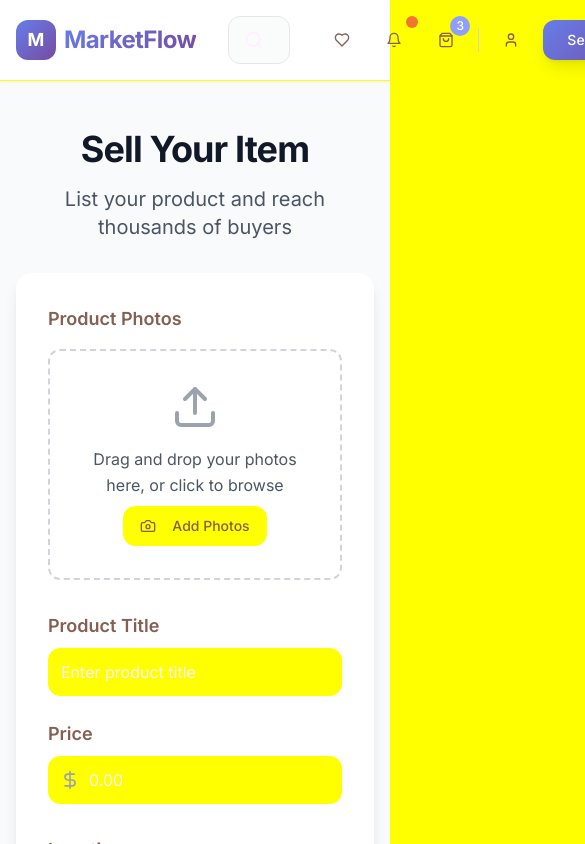
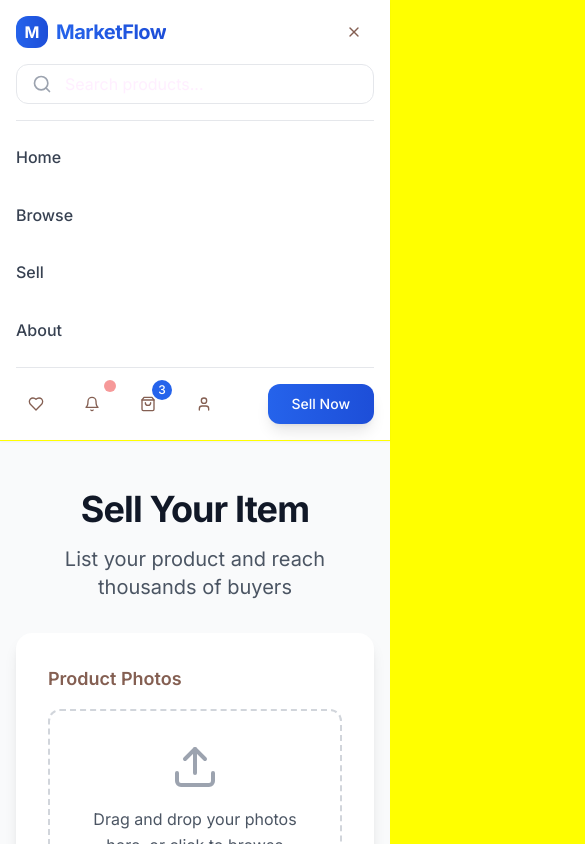
Before and after one commit to OnyekwereMichael/market-flow, a React (Vite) app: page /sell in a window 390 px wide. Both pictures are taken after a click on the button 342 px from the left and 40 px from the top of the page. Shown: the top 844 px of the page, 585 px wide, since content can reach past the window. Built offline with nearby package versions, Linux system fonts and the light colour scheme.

Commit message:
Fix: UI and responsiveness improvements
- Updated input field colors to blue.
- Implemented responsive design for all screen sizes.
- Added a toggle button to the navbar.
- Added margin-left to the home link in the navbar.

```diff
--- a/src/components/Categories.tsx
+++ b/src/components/Categories.tsx
@@ -18,20 +18,20 @@ const Categories = () => {
 
   return (
     <div className="bg-white border-b border-gray-100">
-      <div className="container mx-auto px-4 py-6">
-        <div className="flex items-center space-x-6 overflow-x-auto scrollbar-hide">
+      <div className="container mx-auto px-4 py-4 md:py-6">
+        <div className="flex items-center space-x-4 md:space-x-6 overflow-x-auto scrollbar-hide pb-2">
           {categories.map((category) => {
             const IconComponent = category.icon;
             return (
               <Link
                 key={category.name}
                 to={category.link}
-                className="flex flex-col items-center space-y-3 min-w-fit cursor-pointer group transition-all duration-200 hover:scale-105"
+                className="flex flex-col items-center space-y-2 md:space-y-3 min-w-fit cursor-pointer group transition-all duration-200 hover:scale-105"
               >
-                <div className={`p-4 rounded-2xl ${category.color} group-hover:shadow-lg transition-all duration-200`}>
-                  <IconComponent className="h-6 w-6" />
+                <div className={`p-3 md:p-4 rounded-2xl ${category.color} group-hover:shadow-lg transition-all duration-200`}>
+                  <IconComponent className="h-5 w-5 md:h-6 md:w-6" />
                 </div>
-                <span className="text-sm font-medium text-gray-700 group-hover:text-primary transition-colors whitespace-nowrap">
+                <span className="text-xs md:text-sm font-medium text-gray-700 group-hover:text-blue-600 transition-colors whitespace-nowrap">
                   {category.name}
                 </span>
               </Link>
--- a/src/components/Header.tsx
+++ b/src/components/Header.tsx
@@ -1,53 +1,60 @@
 
-import { Search, Heart, User, ShoppingBag, Bell, Menu } from 'lucide-react';
+import { Search, Heart, User, ShoppingBag, Bell, Menu, X } from 'lucide-react';
 import { Button } from '@/components/ui/button';
 import { Input } from '@/components/ui/input';
 import { Link } from 'react-router-dom';
+import { useState } from 'react';
 
 const Header = () => {
+  const [isMenuOpen, setIsMenuOpen] = useState(false);
+
+  const toggleMenu = () => {
+    setIsMenuOpen(!isMenuOpen);
+  };
+
   return (
     <header className="sticky top-0 z-50 w-full border-b bg-white/95 backdrop-blur-lg shadow-sm">
       <div className="container mx-auto px-4">
-        <div className="flex h-20 items-center justify-between">
+        <div className="flex h-16 md:h-20 items-center justify-between">
           {/* Logo */}
           <div className="flex items-center space-x-4">
             <Link to="/" className="flex items-center space-x-2">
-              <div className="w-10 h-10 rounded-xl gradient-brand flex items-center justify-center">
-                <span className="text-white font-bold text-lg">M</span>
+              <div className="w-8 h-8 md:w-10 md:h-10 rounded-xl bg-gradient-to-r from-blue-600 to-blue-700 flex items-center justify-center">
+                <span className="text-white font-bold text-base md:text-lg">M</span>
               </div>
-              <h1 className="text-2xl font-bold text-gradient tracking-tight">MarketFlow</h1>
+              <h1 className="text-xl md:text-2xl font-bold bg-gradient-to-r from-blue-600 to-blue-700 bg-clip-text text-transparent tracking-tight">MarketFlow</h1>
             </Link>
           </div>
 
-          {/* Navigation */}
-          <nav className="hidden md:flex items-center space-x-8">
-            <Link to="/" className="text-gray-700 hover:text-primary font-medium transition-colors">
+          {/* Desktop Navigation */}
+          <nav className="hidden lg:flex items-center space-x-8 ml-8">
+            <Link to="/" className="text-gray-700 hover:text-blue-600 font-medium transition-colors">
               Home
             </Link>
-            <Link to="/marketplace" className="text-gray-700 hover:text-primary font-medium transition-colors">
+            <Link to="/marketplace" className="text-gray-700 hover:text-blue-600 font-medium transition-colors">
               Browse
             </Link>
-            <Link to="/sell" className="text-gray-700 hover:text-primary font-medium transition-colors">
+            <Link to="/sell" className="text-gray-700 hover:text-blue-600 font-medium transition-colors">
               Sell
             </Link>
-            <Link to="/about" className="text-gray-700 hover:text-primary font-medium transition-colors">
+            <Link to="/about" className="text-gray-700 hover:text-blue-600 font-medium transition-colors">
               About
             </Link>
           </nav>
 
-          {/* Search Bar */}
-          <div className="flex-1 max-w-xl mx-8">
-            <div className="relative">
-              <Search className="absolute left-4 top-1/2 h-5 w-5 -translate-y-1/2 text-muted-foreground" />
+          {/* Search Bar - Hidden on mobile */}
+          <div className="hidden md:flex flex-1 max-w-xl mx-4 lg:mx-8">
+            <div className="relative w-full">
+              <Search className="absolute left-4 top-1/2 h-5 w-5 -translate-y-1/2 text-gray-400" />
               <Input
                 placeholder="Search products, brands, categories..."
-                className="pl-12 h-12 bg-gray-50/80 border-gray-200 rounded-xl focus-visible:ring-2 focus-visible:ring-primary/20 focus-visible:border-primary transition-all"
+                className="pl-12 h-10 md:h-12 bg-white border-gray-200 rounded-xl focus:ring-2 focus:ring-blue-500 focus:border-blue-500 transition-all"
               />
             </div>
           </div>
 
-          {/* Actions */}
-          <div className="flex items-center space-x-3">
+          {/* Desktop Actions */}
+          <div className="hidden md:flex items-center space-x-2 lg:space-x-3">
             <Button variant="ghost" size="icon" className="relative hover:bg-gray-100 rounded-xl">
               <Heart className="h-5 w-5" />
             </Button>
@@ -57,7 +64,7 @@ const Header = () => {
             </Button>
             <Button variant="ghost" size="icon" className="relative hover:bg-gray-100 rounded-xl">
               <ShoppingBag className="h-5 w-5" />
-              <span className="absolute -top-1 -right-1 h-5 w-5 bg-primary text-xs text-white rounded-full flex items-center justify-center font-medium">3</span>
+              <span className="absolute -top-1 -right-1 h-5 w-5 bg-blue-600 text-xs text-white rounded-full flex items-center justify-center font-medium">3</span>
             </Button>
             <div className="w-px h-6 bg-gray-300 mx-3"></div>
             <Link to="/profile">
@@ -66,15 +73,97 @@ const Header = () => {
               </Button>
             </Link>
             <Link to="/sell">
-              <Button className="gradient-brand text-white hover:opacity-90 transition-all duration-200 rounded-xl px-6 shadow-lg hover:shadow-xl">
+              <Button className="bg-gradient-to-r from-blue-600 to-blue-700 text-white hover:from-blue-700 hover:to-blue-800 transition-all duration-200 rounded-xl px-4 lg:px-6 shadow-lg hover:shadow-xl">
                 Sell Now
               </Button>
             </Link>
-            <Button variant="ghost" size="icon" className="md:hidden">
-              <Menu className="h-5 w-5" />
-            </Button>
+          </div>
+
+          {/* Mobile Menu Toggle */}
+          <Button
+            variant="ghost"
+            size="icon"
+            className="md:hidden"
+            onClick={toggleMenu}
+          >
+            {isMenuOpen ? <X className="h-5 w-5" /> : <Menu className="h-5 w-5" />}
+          </Button>
+        </div>
+
+        {/* Mobile Search - Always visible on mobile */}
+        <div className="md:hidden pb-4">
+          <div className="relative">
+            <Search className="absolute left-4 top-1/2 h-5 w-5 -translate-y-1/2 text-gray-400" />
+            <Input
+              placeholder="Search products..."
+              className="pl-12 h-10 bg-white border-gray-200 rounded-xl focus:ring-2 focus:ring-blue-500 focus:border-blue-500 transition-all"
+            />
           </div>
         </div>
+
+        {/* Mobile Navigation Menu */}
+        {isMenuOpen && (
+          <div className="md:hidden border-t border-gray-200 pt-4 pb-4 space-y-4">
+            <div className="flex flex-col space-y-4">
+              <Link
+                to="/"
+                className="text-gray-700 hover:text-blue-600 font-medium transition-colors py-2"
+                onClick={() => setIsMenuOpen(false)}
+              >
+                Home
+              </Link>
+              <Link
+                to="/marketplace"
+                className="text-gray-700 hover:text-blue-600 font-medium transition-colors py-2"
+                onClick={() => setIsMenuOpen(false)}
+              >
+                Browse
+              </Link>
+              <Link
+                to="/sell"
+                className="text-gray-700 hover:text-blue-600 font-medium transition-colors py-2"
+                onClick={() => setIsMenuOpen(false)}
+              >
+                Sell
+              </Link>
+              <Link
+                to="/about"
+                className="text-gray-700 hover:text-blue-600 font-medium transition-colors py-2"
+                onClick={() => setIsMenuOpen(false)}
+              >
+                About
+              </Link>
+              <div className="flex items-center justify-between pt-4 border-t border-gray-200">
+                <div className="flex items-center space-x-4">
+                  <Button variant="ghost" size="icon" className="relative hover:bg-gray-100 rounded-xl">
+                    <Heart className="h-5 w-5" />
+                  </Button>
+                  <Button variant="ghost" size="icon" className="relative hover:bg-gray-100 rounded-xl">
+                    <Bell className="h-5 w-5" />
+                    <span className="absolute -top-1 -right-1 h-3 w-3 bg-red-500 rounded-full animate-pulse"></span>
+                  </Button>
+                  <Button variant="ghost" size="icon" className="relative hover:bg-gray-100 rounded-xl">
+                    <ShoppingBag className="h-5 w-5" />
+                    <span className="absolute -top-1 -right-1 h-5 w-5 bg-blue-600 text-xs text-white rounded-full flex items-center justify-center font-medium">3</span>
+                  </Button>
+                  <Link to="/profile">
+                    <Button variant="ghost" size="icon" className="hover:bg-gray-100 rounded-xl">
+                      <User className="h-5 w-5" />
+                    </Button>
+                  </Link>
+                </div>
+                <Link to="/sell">
+                  <Button
+                    className="bg-gradient-to-r from-blue-600 to-blue-700 text-white hover:from-blue-700 hover:to-blue-800 transition-all duration-200 rounded-xl px-6 shadow-lg hover:shadow-xl"
+                    onClick={() => setIsMenuOpen(false)}
+                  >
+                    Sell Now
+                  </Button>
+                </Link>
+              </div>
+            </div>
+          </div>
+        )}
       </div>
     </header>
   );
--- a/src/index.css
+++ b/src/index.css
@@ -16,7 +16,7 @@
     --popover: 255 255 255;
     --popover-foreground: 15 23 42;
 
-    --primary: 59 130 246;
+    --primary: 37 99 235;
     --primary-foreground: 248 250 252;
 
     --secondary: 241 245 249;
@@ -33,18 +33,18 @@
 
     --border: 226 232 240;
     --input: 226 232 240;
-    --ring: 59 130 246;
+    --ring: 37 99 235;
 
     --radius: 0.75rem;
 
     --sidebar-background: 255 255 255;
     --sidebar-foreground: 15 23 42;
-    --sidebar-primary: 59 130 246;
+    --sidebar-primary: 37 99 235;
     --sidebar-primary-foreground: 248 250 252;
     --sidebar-accent: 241 245 249;
     --sidebar-accent-foreground: 15 23 42;
     --sidebar-border: 226 232 240;
-    --sidebar-ring: 59 130 246;
+    --sidebar-ring: 37 99 235;
   }
 }
 
@@ -66,7 +66,7 @@
 
 @layer utilities {
   .gradient-brand {
-    background: linear-gradient(135deg, #667eea 0%, #764ba2 100%);
+    background: linear-gradient(135deg, #2563eb 0%, #1d4ed8 100%);
   }
 
   .gradient-card {
@@ -86,7 +86,7 @@
   }
 
   .text-gradient {
-    background: linear-gradient(135deg, #667eea 0%, #764ba2 100%);
+    background: linear-gradient(135deg, #2563eb 0%, #1d4ed8 100%);
     -webkit-background-clip: text;
     -webkit-text-fill-color: transparent;
     background-clip: text;
--- a/src/pages/CategoryPage.tsx
+++ b/src/pages/CategoryPage.tsx
@@ -30,32 +30,32 @@ const CategoryPage = () => {
       <Header />
 
       {/* Category Header */}
-      <div className="bg-white border-b border-gray-100 py-8">
+      <div className="bg-white border-b border-gray-100 py-6 md:py-8">
         <div className="container mx-auto px-4">
-          <h1 className="text-4xl font-bold text-gray-900 mb-4">{getCategoryTitle(category || '')}</h1>
+          <h1 className="text-3xl md:text-4xl font-bold text-gray-900 mb-4">{getCategoryTitle(category || '')}</h1>
           <p className="text-gray-600">Discover amazing {category} from trusted sellers</p>
         </div>
       </div>
 
       {/* Search and Filter */}
-      <div className="bg-white border-b border-gray-100 py-6">
+      <div className="bg-white border-b border-gray-100 py-4 md:py-6">
         <div className="container mx-auto px-4">
           <div className="flex flex-col md:flex-row gap-4 items-center justify-between">
-            <div className="flex-1 max-w-2xl">
+            <div className="flex-1 w-full max-w-2xl">
               <div className="relative">
-                <Search className="absolute left-4 top-1/2 h-5 w-5 -translate-y-1/2 text-muted-foreground" />
+                <Search className="absolute left-4 top-1/2 h-5 w-5 -translate-y-1/2 text-gray-400" />
                 <Input
                   placeholder={`Search in ${getCategoryTitle(category || '').toLowerCase()}...`}
-                  className="pl-12 h-12 bg-gray-50 border-gray-200 rounded-xl"
+                  className="pl-12 h-10 md:h-12 bg-white border-gray-200 rounded-xl focus:ring-2 focus:ring-blue-500 focus:border-blue-500"
                 />
               </div>
             </div>
-            <div className="flex items-center space-x-3">
-              <Button variant="outline" className="rounded-xl">
+            <div className="flex items-center space-x-3 w-full md:w-auto">
+              <Button variant="outline" className="rounded-xl flex-1 md:flex-none">
                 <Filter className="h-4 w-4 mr-2" />
                 Filters
               </Button>
-              <Button variant="outline" className="rounded-xl">
+              <Button variant="outline" className="rounded-xl flex-1 md:flex-none">
                 <SlidersHorizontal className="h-4 w-4 mr-2" />
                 Sort
               </Button>
@@ -64,7 +64,7 @@ const CategoryPage = () => {
         </div>
       </div>
 
-      <div className="container mx-auto px-4 py-8">
+      <div className="container mx-auto px-4 py-6 md:py-8">
         <ProductGrid />
       </div>
     </div>
--- a/src/pages/Marketplace.tsx
+++ b/src/pages/Marketplace.tsx
@@ -13,24 +13,24 @@ const Marketplace = () => {
       <Categories />
 
       {/* Search and Filter Section */}
-      <div className="bg-white border-b border-gray-100 py-6">
+      <div className="bg-white border-b border-gray-100 py-4 md:py-6">
         <div className="container mx-auto px-4">
           <div className="flex flex-col md:flex-row gap-4 items-center justify-between">
-            <div className="flex-1 max-w-2xl">
+            <div className="flex-1 w-full max-w-2xl">
               <div className="relative">
-                <Search className="absolute left-4 top-1/2 h-5 w-5 -translate-y-1/2 text-muted-foreground" />
+                <Search className="absolute left-4 top-1/2 h-5 w-5 -translate-y-1/2 text-gray-400" />
                 <Input
                   placeholder="What are you looking for?"
-                  className="pl-12 h-12 bg-gray-50 border-gray-200 rounded-xl"
+                  className="pl-12 h-10 md:h-12 bg-white border-gray-200 rounded-xl focus:ring-2 focus:ring-blue-500 focus:border-blue-500"
                 />
               </div>
             </div>
-            <div className="flex items-center space-x-3">
-              <Button variant="outline" className="rounded-xl">
+            <div className="flex items-center space-x-3 w-full md:w-auto">
+              <Button variant="outline" className="rounded-xl flex-1 md:flex-none">
                 <Filter className="h-4 w-4 mr-2" />
                 Filters
               </Button>
-              <Button variant="outline" className="rounded-xl">
+              <Button variant="outline" className="rounded-xl flex-1 md:flex-none">
                 <SlidersHorizontal className="h-4 w-4 mr-2" />
                 Sort
               </Button>
@@ -39,9 +39,9 @@ const Marketplace = () => {
         </div>
       </div>
 
-      <div className="container mx-auto px-4 py-8">
+      <div className="container mx-auto px-4 py-6 md:py-8">
         <div className="mb-6">
-          <h1 className="text-3xl font-bold text-gray-900 mb-2">Browse Marketplace</h1>
+          <h1 className="text-2xl md:text-3xl font-bold text-gray-900 mb-2">Browse Marketplace</h1>
           <p className="text-gray-600">Discover amazing products from trusted sellers</p>
         </div>
         <ProductGrid />
```
